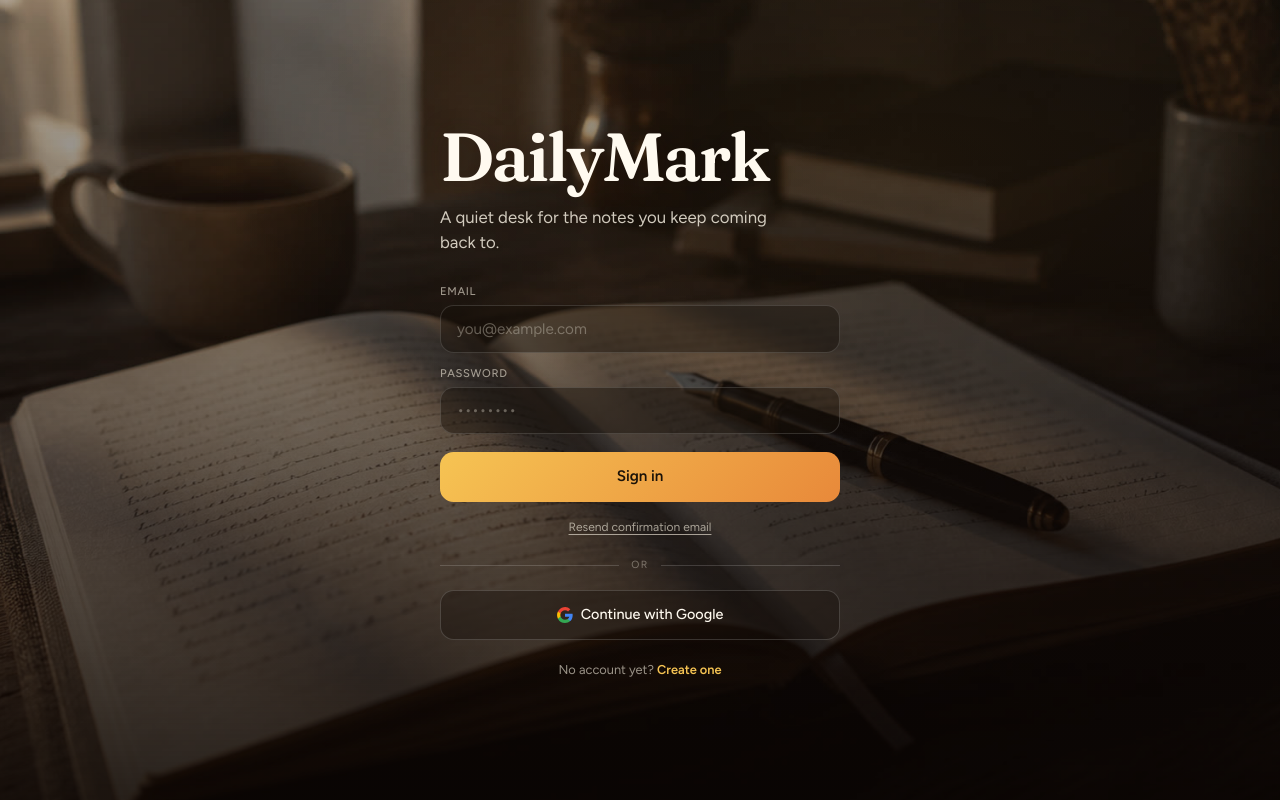
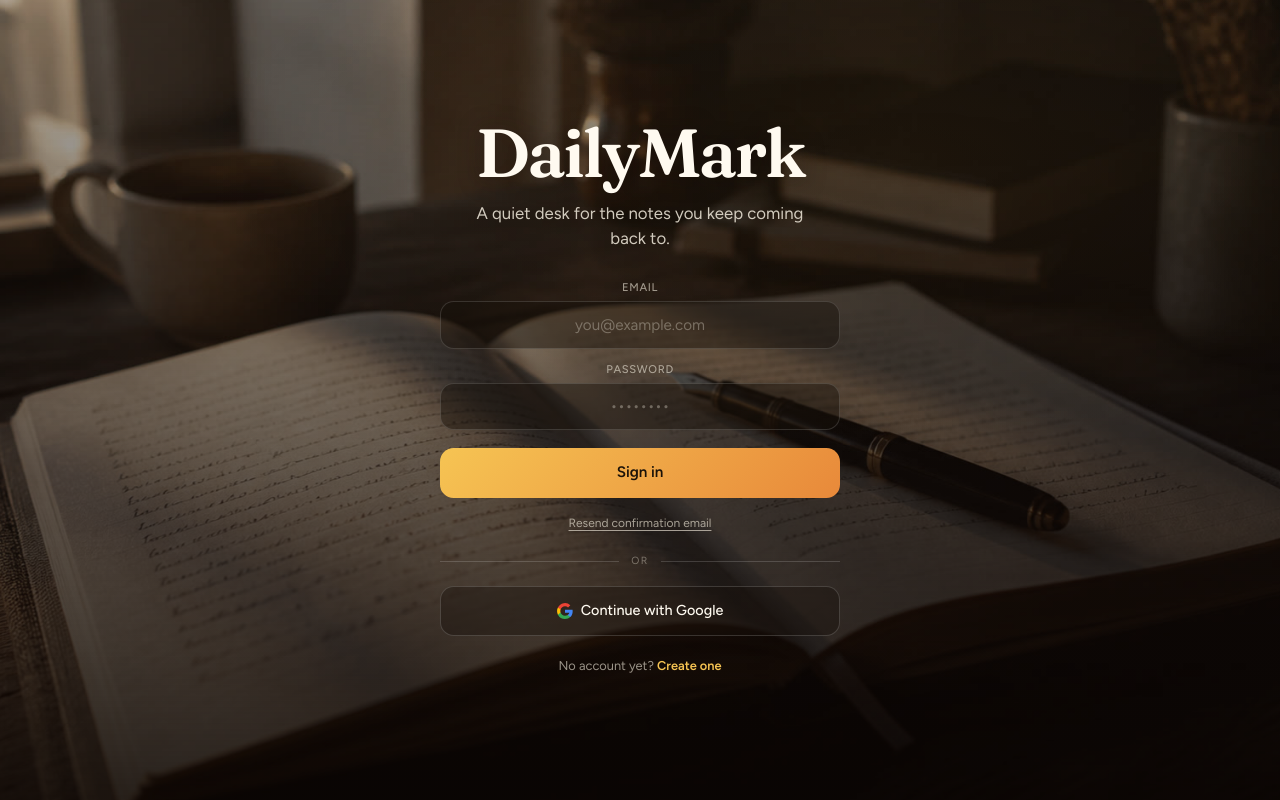
Before and after one commit to Chasseze/DailyMark, a React (Vite) app: page /login in a window 1280 px wide. Built offline with nearby package versions, Linux system fonts and the light colour scheme; no server answers.

Commit message:
Center every item on the login screen
Brand, lede, labels, fields, alerts and actions sit in one vertically
and horizontally centered column on every viewport.

Co-authored-by: Chasseze <Chasseze@users.noreply.github.com>

```diff
--- a/src/index.css
+++ b/src/index.css
@@ -406,19 +406,18 @@ html {
   display: flex;
   min-height: 100svh;
   flex-direction: column;
-  justify-content: flex-end;
+  justify-content: center;
+  align-items: center;
   gap: 1.75rem;
-  padding: max(1.5rem, env(safe-area-inset-top)) 1.5rem max(2rem, env(safe-area-inset-bottom));
+  padding: max(2rem, env(safe-area-inset-top)) 1.5rem max(2.5rem, env(safe-area-inset-bottom));
   max-width: 28rem;
   margin-inline: auto;
   width: 100%;
+  text-align: center;
 }
 
-@media (min-width: 640px) {
-  .login-hero__content {
-    justify-content: center;
-    padding-block: 3rem;
-  }
+.login-hero__copy {
+  width: 100%;
 }
 
 .login-brand {
@@ -435,6 +434,7 @@ html {
 
 .login-lede {
   margin-top: 0.75rem;
+  margin-inline: auto;
   max-width: 22rem;
   font-size: 1.05rem;
   line-height: 1.5;
@@ -443,7 +443,9 @@ html {
 
 .login-form {
   display: flex;
+  width: 100%;
   flex-direction: column;
+  align-items: stretch;
   gap: 0.75rem;
 }
 
@@ -465,6 +467,7 @@ html {
   padding: 0.7rem 1rem;
   font-size: 0.95rem;
   color: #fffaf0;
+  text-align: center;
   outline: none;
   backdrop-filter: blur(8px);
   -webkit-backdrop-filter: blur(8px);
@@ -588,6 +591,7 @@ html {
   padding: 0.75rem 0.9rem;
   font-size: 0.75rem;
   line-height: 1.45;
+  text-align: center;
 }
 
 .login-alert--error {
```
